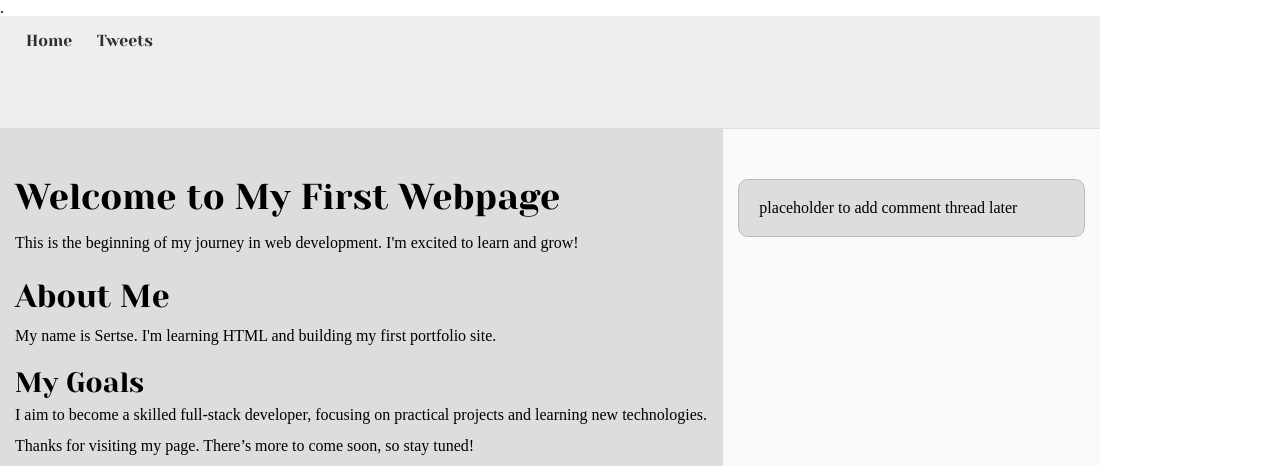
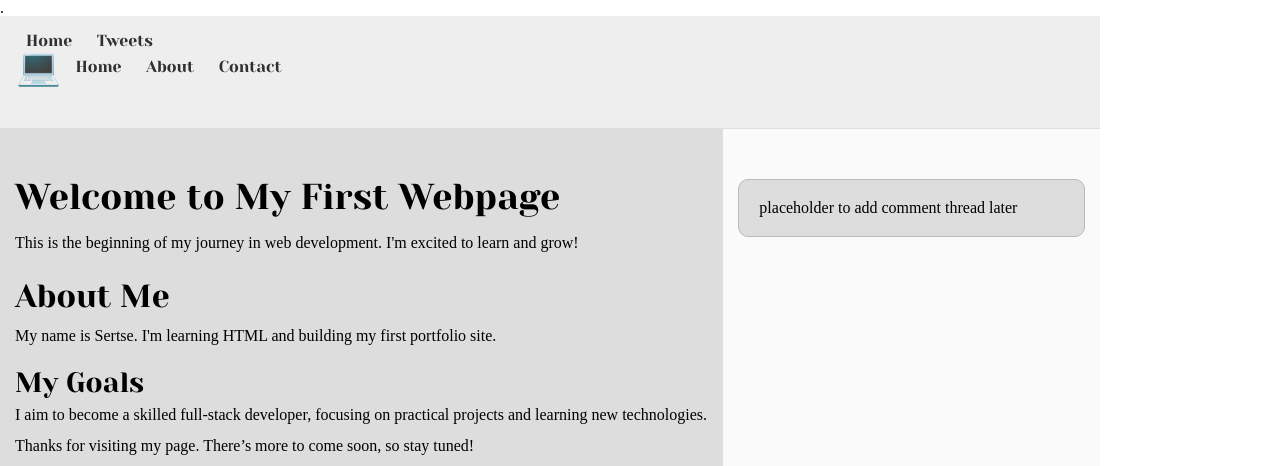
Before and after one commit to Sertse-bit/alx_html_css, a plain HTML site: page css_basic/index.html in a window 1280 px wide. Shown: the top 466 px of the page. Drawn offline with Linux system fonts and the light colour scheme; grey boxes are pictures that could not be loaded.

Commit message:
Update index.html

```diff
--- a/css_basic/index.html
+++ b/css_basic/index.html
@@ -15,6 +15,15 @@
         <li><a href="index.html">Home</a></li>
         <li><a href="tweets.html">Tweets</a></li>
       </ul>
+
+  <ul>
+    <li class="logo">&#x1F4BB;</li> <!-- laptop emoji -->
+    <li><a href="#">Home</a></li>
+    <li><a href="#">About</a></li>
+    <li><a href="#">Contact</a></li>
+  </ul>
+
+
     </header>
 
     <main>
```
